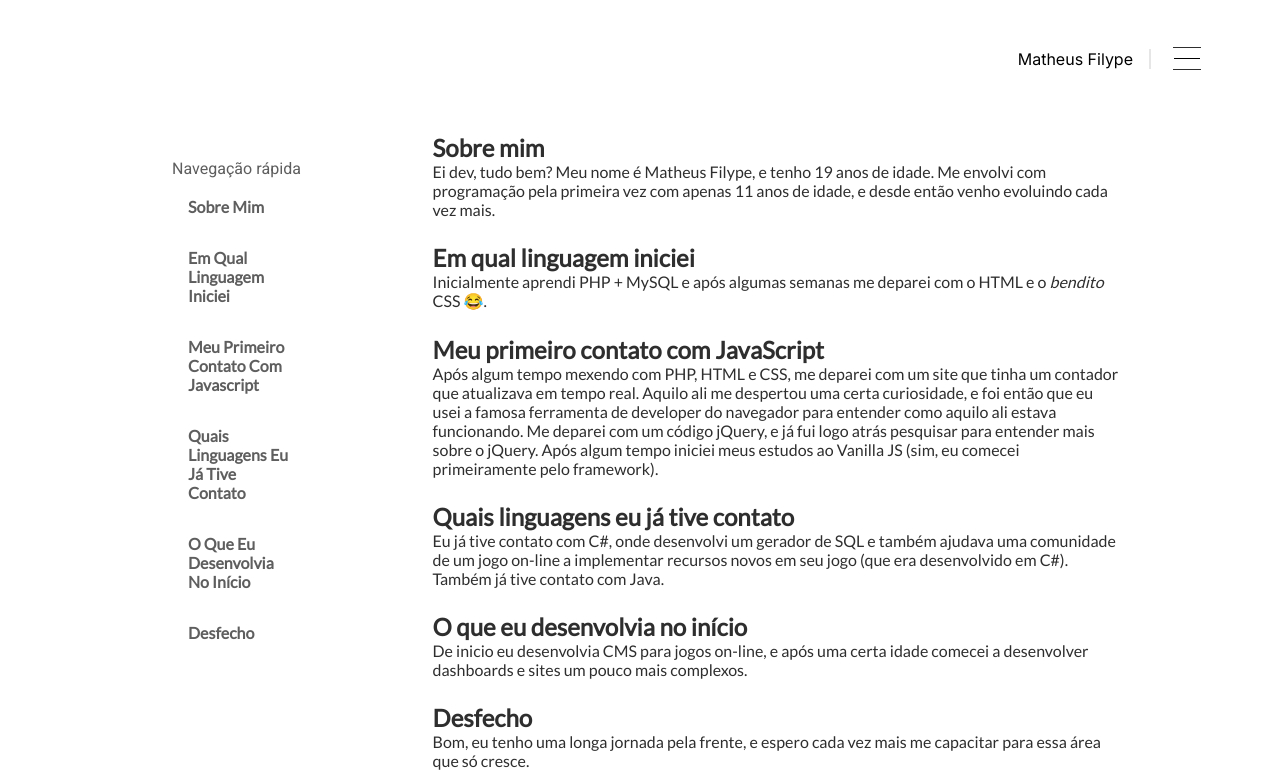
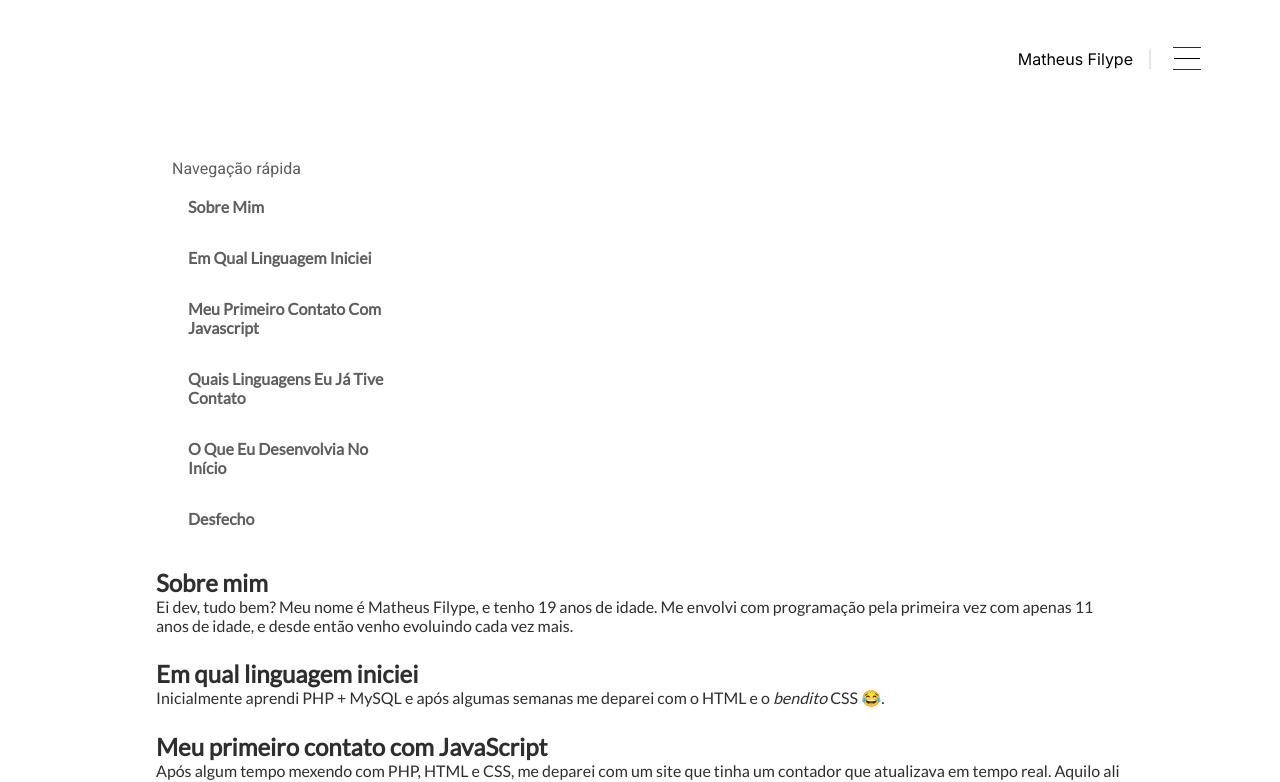
Before and after one commit to Santosl2/mfilypedev, a Next.js app: page /about in a window 1280 px wide. Shown: the top 782 px of the page. Built offline with nearby package versions, Linux system fonts and the light colour scheme.

Commit message:
chore: minor design fixs

```diff
--- a/src/styles/components.ts
+++ b/src/styles/components.ts
@@ -34,7 +34,7 @@ export const Flex = styled.div<IFlexProps>`
     props.justifyContent ? props.justifyContent : "inherit"};
 
   @media screen and (min-width: 768px) {
-    flex-direction: ${props => (props.flexDir ? props.flexDir : "row")};
+    flex-flow: wrap ${props => (props.flexDir ? props.flexDir : "row")};
   }
 `;
 
```
